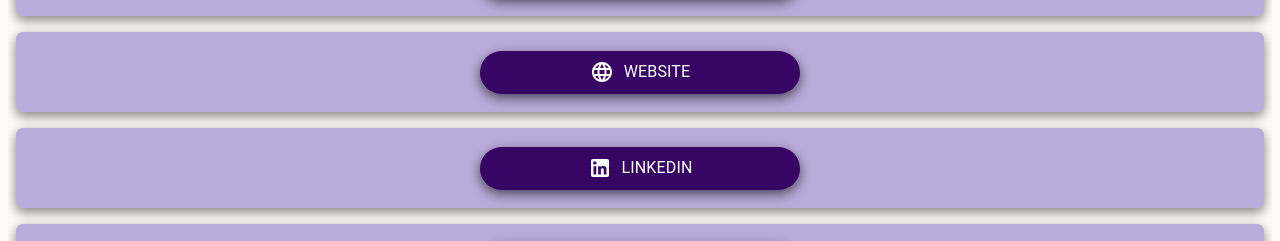
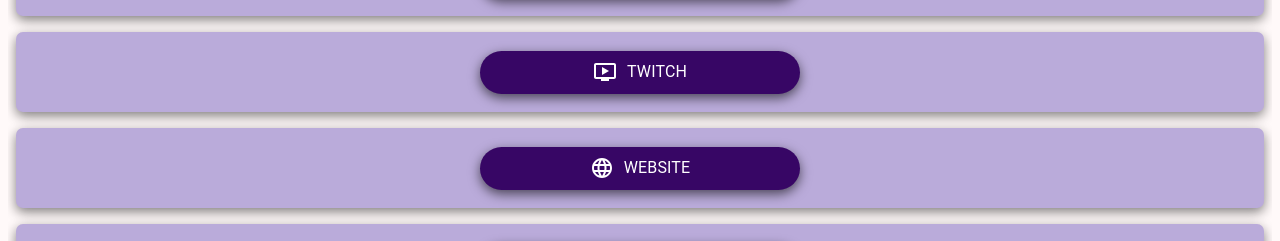
Before and after one commit to melxincognito/mels-linktree, a React (Create React App) app: page / in a window 1280 px wide. Shown: the part 349-590 px from the top of the page. Built offline with nearby package versions, Linux system fonts and the light colour scheme.

Commit message:
added Twitch

```diff
--- a/src/components/Links.jsx
+++ b/src/components/Links.jsx
@@ -8,6 +8,7 @@
 import YouTubeIcon from "@mui/icons-material/YouTube";
 import ComputerIcon from "@mui/icons-material/Computer";
 import LanguageIcon from "@mui/icons-material/Language";
+import OndemandVideoIcon from "@mui/icons-material/OndemandVideo";
 
 export default function Links() {
   const linksData = [
@@ -15,25 +16,26 @@
       link: "https://melxincognito.hashnode.dev/",
       title: "Blog",
       icon: <ComputerIcon />,
-      index: 0,
+    },
+    {
+      link: "https://www.twitch.tv/melxincognito",
+      title: "Twitch",
+      icon: <OndemandVideoIcon />,
     },
     {
       link: "https://www.melxincognito.com/",
       title: "Website",
       icon: <LanguageIcon />,
-      index: 1,
     },
     {
       link: "https://www.linkedin.com/in/melgonzalez092/",
       title: "LinkedIn",
       icon: <LinkedInIcon />,
-      index: 2,
     },
     {
       link: "https://github.com/melxincognito",
       title: "GitHub",
       icon: <GitHubIcon />,
-      index: 3,
     },
     {
       link: "https://www.twitter.com/melxincognito",
@@ -45,15 +47,14 @@
       link: "https://www.youtube.com/channel/UCIsEgMaokVbYBt6siV9y1NQ",
       title: "Youtube",
       icon: <YouTubeIcon />,
-      index: 5,
     },
   ];
 
   return (
     <div>
       <Stack spacing={2} direction="column">
-        {linksData.map((link) => (
-          <UIBox key={link.index}>
+        {linksData.map((link, index) => (
+          <UIBox key={index}>
             <CardButton
               onClick={() => {
                 window.open(`${link.link}`, "_blank");
```
